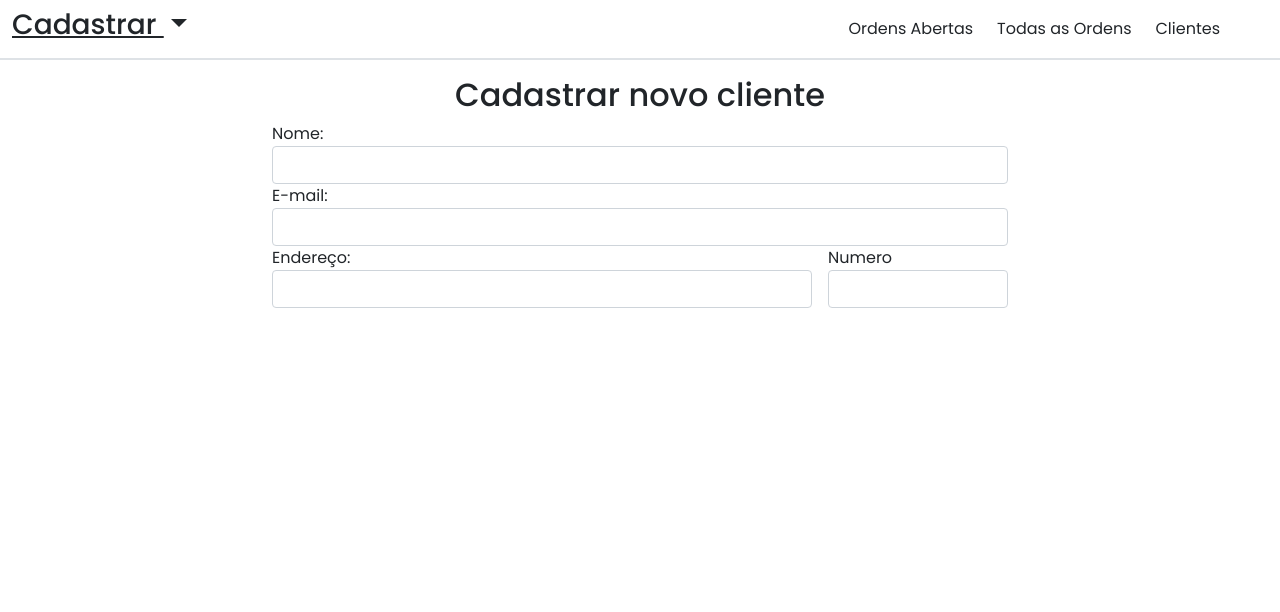
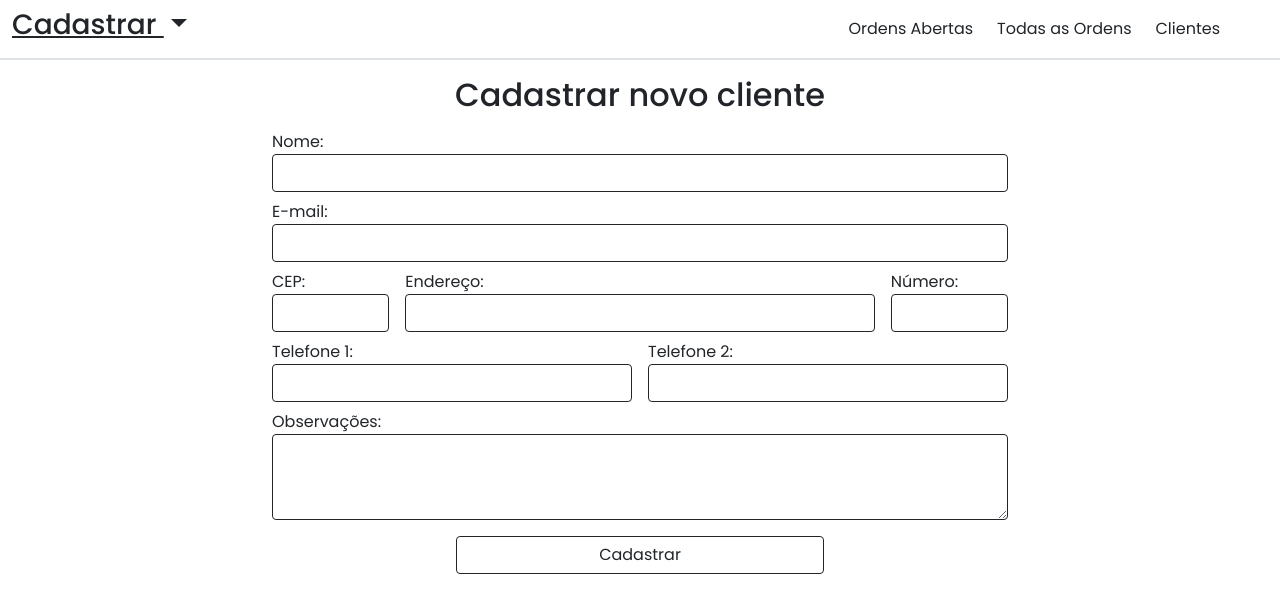
Before and after one commit to tjfaccipieri/os_frontend, an Angular app: page /cadCliente in a window 1280 px wide. Shown: the top 612 px of the page. Built offline with nearby package versions, Linux system fonts and the light colour scheme.

Commit message:
finalized cadclient html

```diff
--- a/src/app/cad-cliente/cad-cliente.component.html
+++ b/src/app/cad-cliente/cad-cliente.component.html
@@ -4,25 +4,44 @@
     <div class="row d-flex justify-content-center">
       <div class="col-md-8">
         <form>
-          <div class="form-group">
+          <div class="form-group mt-2">
             <label for="nome">Nome:</label>
-            <input type="text" class="form-control" name="nome" id="nome">
+            <input type="text" class="form-control border-dark" name="nome" id="nome" [(ngModel)]="cliente.nome">
           </div>
-          <div class="form-group">
+          <div class="form-group mt-2">
             <label for="email">E-mail:</label>
-            <input type="text" class="form-control" name="email" id="email">
+            <input type="email" class="form-control border-dark" name="email" id="email" [(ngModel)]="cliente.email">
           </div>
           <div class="d-flex gap-3">
-            <div class="form-group w-75">
+            <div class="form-group mt-2 w-25">
+              <label for="cep">CEP:</label>
+              <input type="text" class="form-control border-dark " name="cep" id="cep" [(ngModel)]="cliente.cep" (input)="getCep()">
+            </div>
+            <div class="form-group mt-2 w-100">
               <label for="endereco">Endereço:</label>
-              <input type="text" class="form-control " name="endereco" id="endereco">
+              <input type="text" class="form-control border-dark " name="endereco" id="endereco" [(ngModel)]="cliente.endRua">
             </div>
-            <div class="form-group w-25">
-              <label for="numero">Numero</label>
-              <input type="text" class="form-control " name="numero" id="numero">
+            <div class="form-group mt-2 w-25">
+              <label for="numero">Número:</label>
+              <input type="text" class="form-control border-dark " name="numero" id="numero" [(ngModel)]="cliente.endNum">
             </div>
+          </div>
+          <div class="d-flex gap-3">
+            <div class="form-group mt-2 w-100">
+              <label for="tel1">Telefone 1:</label>
+              <input type="tel" class="form-control border-dark" name="tel1" id="tel1"  [(ngModel)]="cliente.telefone1">
+            </div>
+            <div class="form-group mt-2 w-100">
+              <label for="tel2">Telefone 2:</label>
+              <input type="tel" class="form-control border-dark " name="tel2" id="tel2"  [(ngModel)]="cliente.telefone2">
+            </div>
+          </div>
+          <div class="form-group mt-2">
+            <label for="obs">Observações:</label>
+            <textarea name="obs" id="obs" rows="3" class="form-control border-dark"></textarea>
+          </div>
 
-          </div>
+          <button class="w-50 mt-3 d-block mx-auto btn btn-outline-dark">Cadastrar</button>
         </form>
       </div>
     </div>
--- a/src/app/cad-cliente/cad-cliente.component.ts
+++ b/src/app/cad-cliente/cad-cliente.component.ts
@@ -1,3 +1,4 @@
+import { ViacepService } from './../service/viacep.service';
 import { Component, OnInit } from '@angular/core';
 import { Clientes } from '../model/Clientes';
 import { ClientesService } from '../service/clientes.service';
@@ -11,9 +12,15 @@ export class CadClienteComponent implements OnInit {
 
   cliente: Clientes = new Clientes()
 
-  constructor(private cadCliente: ClientesService) { }
+  constructor(private cadCliente: ClientesService, private cepService: ViacepService) { }
 
   ngOnInit() {
+  }
+
+  getCep(){
+    this.cepService.getCep(this.cliente.cep).subscribe((resp: any) => {
+      this.cliente.endRua = resp.logradouro
+    })
   }
 
   cadastrarCliente(){
--- /dev/null
+++ b/src/app/service/viacep.service.ts
@@ -0,0 +1,14 @@
+import { HttpClient } from '@angular/common/http';
+import { Injectable } from '@angular/core';
+
+@Injectable({
+  providedIn: 'root'
+})
+export class ViacepService {
+
+  constructor(private http: HttpClient) { }
+
+  getCep(cep: string) {
+    return this.http.get(`https://viacep.com.br/ws/${cep}/json/`)
+  }
+}
```
